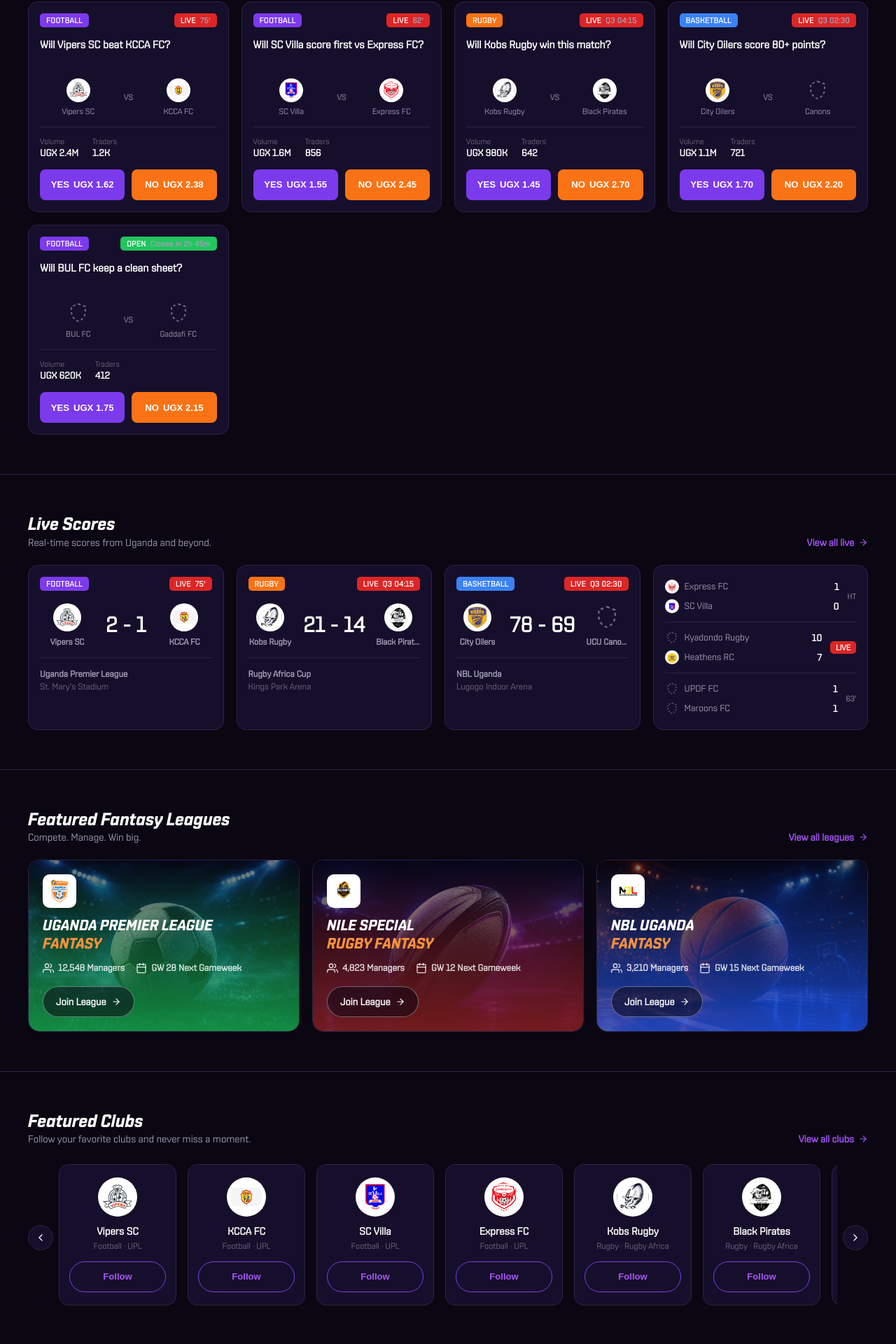
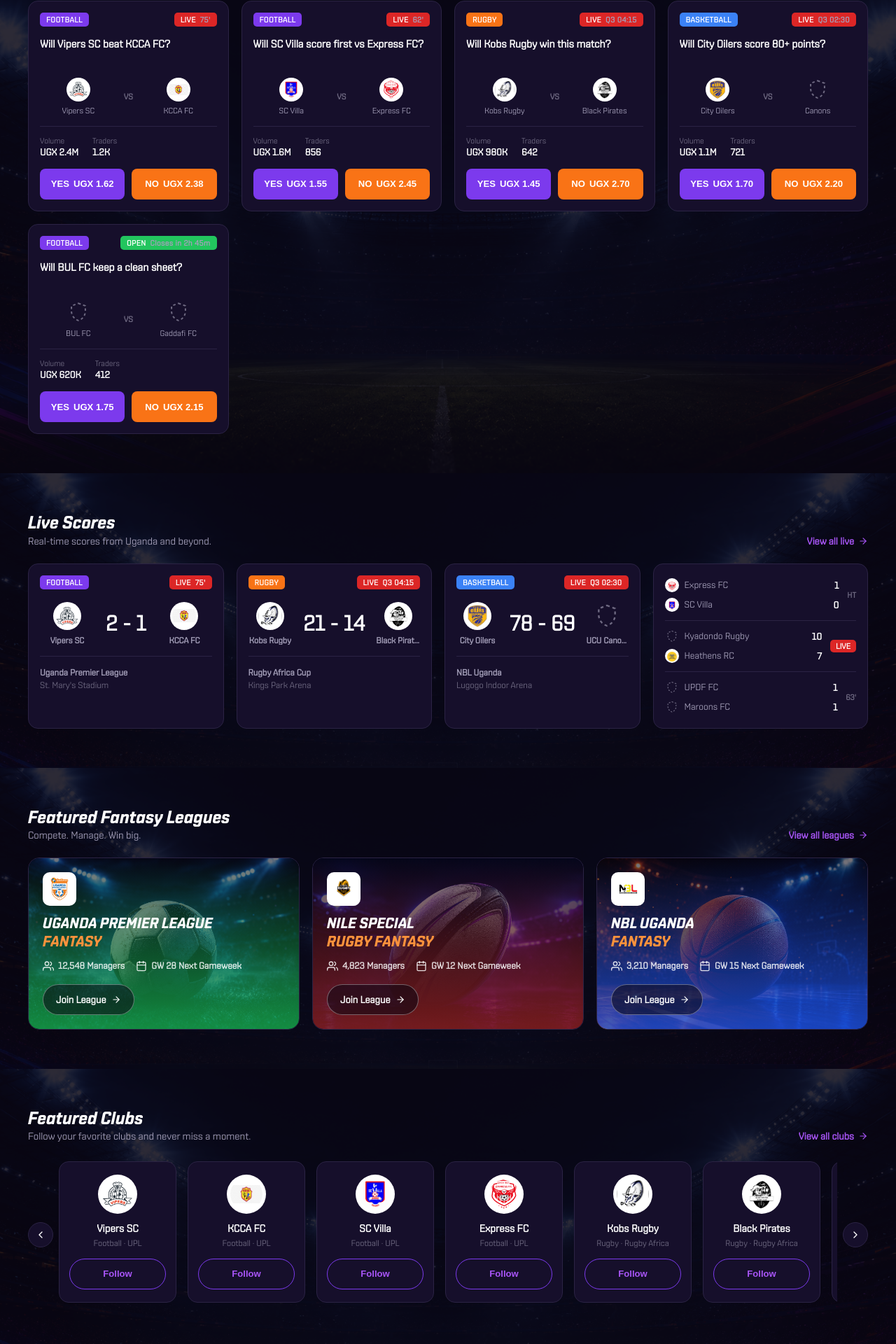
Before and after one commit to LEAGUE-OS-NEW/leagueos_frontend, a React (Vite) app: page / in a window 1280 px wide. Shown: the part 848-2768 px from the top of the page at 70% size. Built offline with nearby package versions, Linux system fonts and the light colour scheme.

Commit message:
fix: correct hero image, add stadium backgrounds to sections, remove separators

```diff
--- a/src/pages/landing/sections/BuiltInUganda.css
+++ b/src/pages/landing/sections/BuiltInUganda.css
@@ -1,9 +1,22 @@
 .built-in-uganda {
+  position: relative;
   padding: clamp(32px, 5vw, 56px) 0;
-  border-top: 1px solid var(--color-border);
+  background-image: url('/images/stadium-bg.png');
+  background-size: cover;
+  background-position: center;
+  background-repeat: no-repeat;
+}
+
+.built-in-uganda::before {
+  content: '';
+  position: absolute;
+  inset: 0;
+  background: var(--overlay-section);
 }
 
 .built-in-uganda-inner {
+  position: relative;
+  z-index: 1;
   max-width: 1440px;
   margin: 0 auto;
   padding: 0 clamp(16px, 4vw, 40px);
--- a/src/pages/landing/sections/FantasyLeagues.css
+++ b/src/pages/landing/sections/FantasyLeagues.css
@@ -1,9 +1,22 @@
 .fantasy-leagues {
+  position: relative;
   padding: clamp(32px, 5vw, 56px) 0;
-  border-top: 1px solid var(--color-border);
+  background-image: url('/images/stadium-bg.png');
+  background-size: cover;
+  background-position: center;
+  background-repeat: no-repeat;
+}
+
+.fantasy-leagues::before {
+  content: '';
+  position: absolute;
+  inset: 0;
+  background: var(--overlay-section);
 }
 
 .fantasy-leagues-inner {
+  position: relative;
+  z-index: 1;
   max-width: 1440px;
   margin: 0 auto;
   padding: 0 clamp(16px, 4vw, 40px);
--- a/src/pages/landing/sections/FeaturedClubs.css
+++ b/src/pages/landing/sections/FeaturedClubs.css
@@ -1,9 +1,22 @@
 .featured-clubs {
+  position: relative;
   padding: clamp(32px, 5vw, 56px) 0;
-  border-top: 1px solid var(--color-border);
+  background-image: url('/images/stadium-bg.png');
+  background-size: cover;
+  background-position: center;
+  background-repeat: no-repeat;
+}
+
+.featured-clubs::before {
+  content: '';
+  position: absolute;
+  inset: 0;
+  background: var(--overlay-section);
 }
 
 .featured-clubs-inner {
+  position: relative;
+  z-index: 1;
   max-width: 1440px;
   margin: 0 auto;
   padding: 0 clamp(16px, 4vw, 40px);
--- a/src/pages/landing/sections/FeaturedMarkets.css
+++ b/src/pages/landing/sections/FeaturedMarkets.css
@@ -1,9 +1,22 @@
 .featured-markets {
+  position: relative;
   padding: clamp(32px, 5vw, 56px) 0;
-  border-top: 1px solid var(--color-border);
+  background-image: url('/images/stadium-bg.png');
+  background-size: cover;
+  background-position: center;
+  background-repeat: no-repeat;
+}
+
+.featured-markets::before {
+  content: '';
+  position: absolute;
+  inset: 0;
+  background: var(--overlay-section);
 }
 
 .featured-markets-inner {
+  position: relative;
+  z-index: 1;
   max-width: 1440px;
   margin: 0 auto;
   padding: 0 clamp(16px, 4vw, 40px);
--- a/src/pages/landing/sections/Hero.tsx
+++ b/src/pages/landing/sections/Hero.tsx
@@ -19,7 +19,7 @@ const FEATURES: Feature[] = [
 function Hero() {
   return (
     <section className="hero">
-      <img className="hero-background-image" src="/images/auth-stadium-bg.png" alt="" aria-hidden="true" />
+      <img className="hero-background-image" src="/images/hero.png" alt="" aria-hidden="true" />
       <div className="hero-overlay" aria-hidden="true" />
 
       <div className="hero-inner">
--- a/src/pages/landing/sections/HowItWorks.css
+++ b/src/pages/landing/sections/HowItWorks.css
@@ -1,9 +1,22 @@
 .how-it-works {
+  position: relative;
   padding: clamp(32px, 5vw, 56px) 0;
-  border-top: 1px solid var(--color-border);
+  background-image: url('/images/stadium-bg.png');
+  background-size: cover;
+  background-position: center;
+  background-repeat: no-repeat;
+}
+
+.how-it-works::before {
+  content: '';
+  position: absolute;
+  inset: 0;
+  background: var(--overlay-section);
 }
 
 .how-it-works-inner {
+  position: relative;
+  z-index: 1;
   max-width: 1440px;
   margin: 0 auto;
   padding: 0 clamp(16px, 4vw, 40px);
--- a/src/pages/landing/sections/LiveScores.css
+++ b/src/pages/landing/sections/LiveScores.css
@@ -1,9 +1,22 @@
 .live-scores {
+  position: relative;
   padding: clamp(32px, 5vw, 56px) 0;
-  border-top: 1px solid var(--color-border);
+  background-image: url('/images/stadium-bg.png');
+  background-size: cover;
+  background-position: center;
+  background-repeat: no-repeat;
+}
+
+.live-scores::before {
+  content: '';
+  position: absolute;
+  inset: 0;
+  background: var(--overlay-section);
 }
 
 .live-scores-inner {
+  position: relative;
+  z-index: 1;
   max-width: 1440px;
   margin: 0 auto;
   padding: 0 clamp(16px, 4vw, 40px);
--- a/src/styles/variables.css
+++ b/src/styles/variables.css
@@ -45,6 +45,9 @@
   --gradient-accent: linear-gradient(135deg, var(--color-accent), var(--color-accent-alt));
   --gradient-hero-text: linear-gradient(90deg, var(--color-accent), #ec4899, var(--color-primary-light));
 
+  /* Section background image tint */
+  --overlay-section: rgba(10, 7, 19, 0.85);
+
   /* Typography */
   --font-family-heading: 'Shentox', Impact, sans-serif;
   --font-family-base: 'Shentox', Arial, sans-serif;
```
